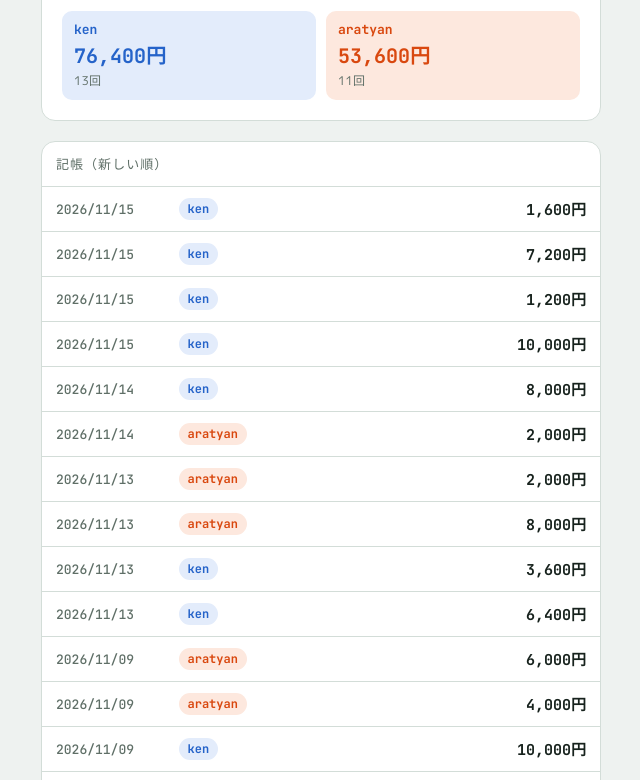
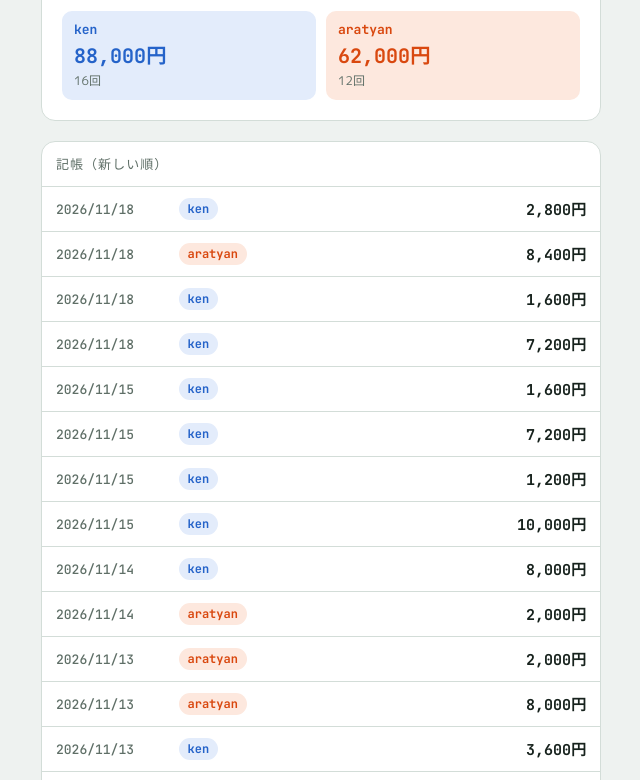
Before and after one commit to setoken06/dobon-kyosai, a plain HTML site: page index.html in a window 1280 px wide. Shown: the part 236-1016 px from the top of the page, without its empty margins (319-959 px from the left). Drawn offline with Linux system fonts and the light colour scheme; a web font is replaced by a local one.

Commit message:
ドボン共済：11/18 ken 7200・1600・2800／aratyan 8400 を記帳

```diff
--- a/index.html
+++ b/index.html
@@ -120,6 +120,10 @@ const ENTRIES = [
   { date: "2026-11-15", who: "ken", amount: 1200 },
   { date: "2026-11-15", who: "ken", amount: 7200 },
   { date: "2026-11-15", who: "ken", amount: 1600 },
+  { date: "2026-11-18", who: "ken", amount: 7200 },
+  { date: "2026-11-18", who: "ken", amount: 1600 },
+  { date: "2026-11-18", who: "aratyan", amount: 8400 },
+  { date: "2026-11-18", who: "ken", amount: 2800 },
 ];
 
 const $ = (id) => document.getElementById(id);
```
